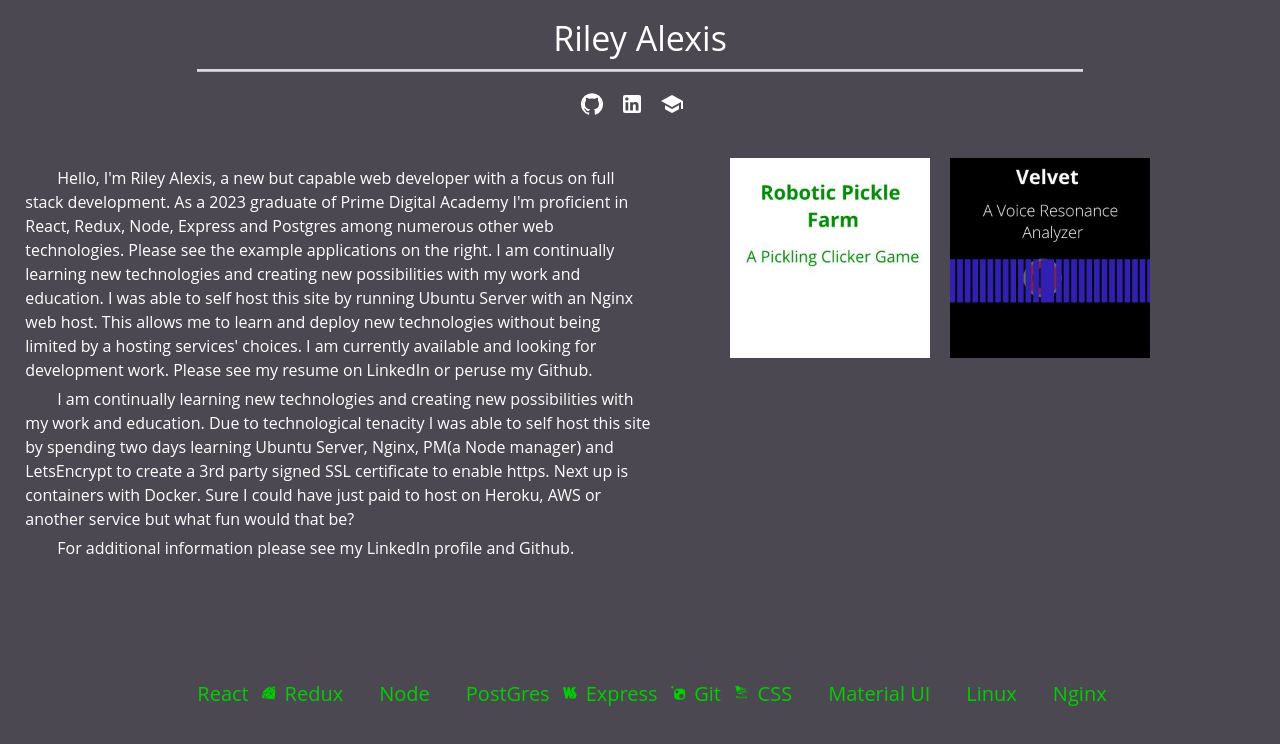
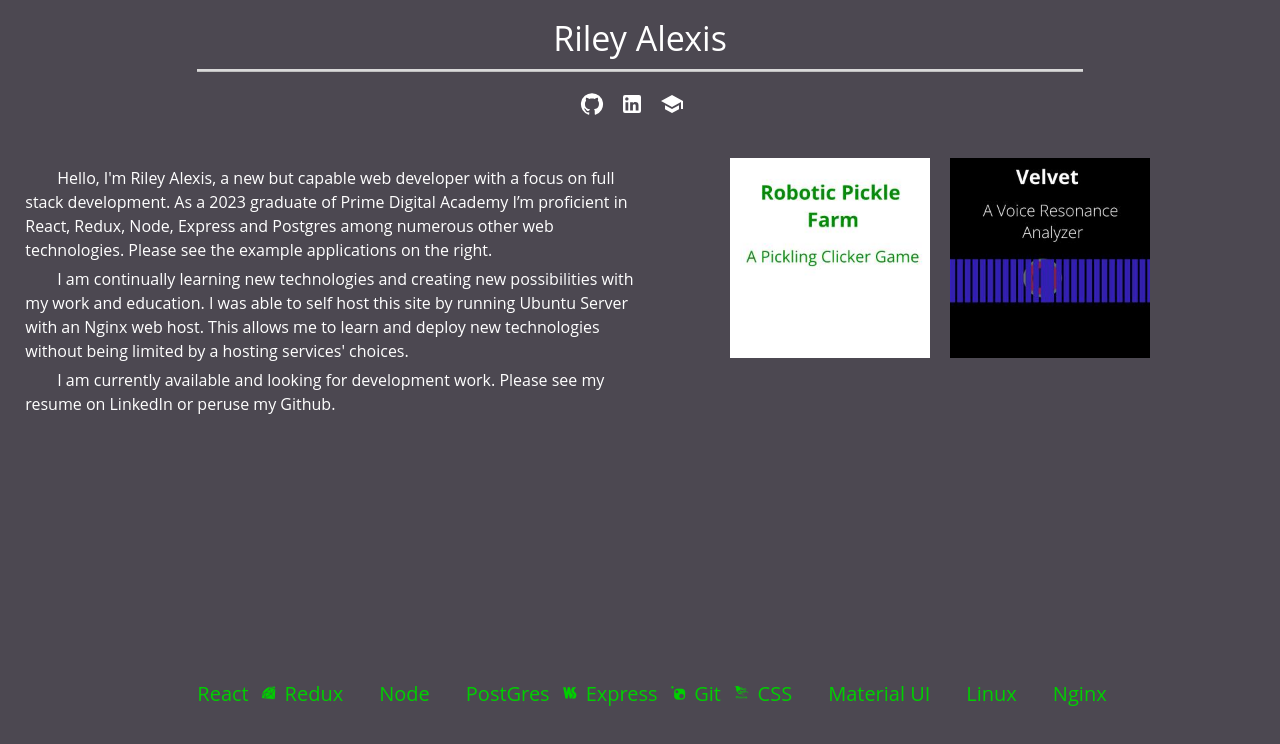
Before and after one commit to RileyAlexis/portfolio, a React (Create React App) app: page / in a window 1280 px wide. Shown: the top 744 px of the page. Built offline with nearby package versions, Linux system fonts and the light colour scheme.

Commit message:
fixed bio paragraph

```diff
--- a/src/components/AboutPara.jsx
+++ b/src/components/AboutPara.jsx
@@ -14,22 +14,17 @@ function AboutPara({ showPara }) {
             {showPara === 'bio' &&
                 <Box style={{ height: '500px', overflow: 'hidden' }}>
                     < Typography textAlign={"left"} variant="body1" style={paraStyle}>
-                        Hello, I'm Riley Alexis, a new but capable web developer with a focus on full stack development. As a 2023 graduate of Prime Digital Academy I'm proficient in React, Redux, Node, Express and Postgres among numerous other web technologies. Please see the example applications on the right.
-
-                        I am continually learning new technologies and creating new possibilities with my work and education. I was able to self host this site by running Ubuntu Server with an Nginx web host. This allows me to learn and deploy new technologies without being limited by a hosting services' choices.
-
-                        I am currently available and looking for development work. Please see my resume on LinkedIn or peruse my Github.
-
+                        Hello, I'm Riley Alexis, a new but capable web developer with a focus on full stack development.
+                        As a 2023 graduate of Prime Digital Academy I’m proficient in React, Redux, Node, Express and Postgres
+                        among numerous other web technologies. Please see the example applications on the right.
                     </Typography>
                     < Typography textAlign={"left"} variant="body1" style={paraStyle}>
                         I am continually learning new technologies and creating new possibilities with my work and education.
-                        Due to technological tenacity I was able to self host this site by spending two days learning Ubuntu Server,
-                        Nginx, PM(a Node manager) and LetsEncrypt to create a 3rd party signed SSL certificate to enable https. Next up
-                        is containers with Docker.  Sure I could have just paid to host on Heroku, AWS or another service but what fun
-                        would that be?
+                        I was able to self host this site by running Ubuntu Server with an Nginx web host. This allows me to
+                        learn and deploy new technologies without being limited by a hosting services' choices.
                     </Typography>
                     < Typography textAlign={"left"} variant="body1" style={paraStyle}>
-                        For additional information please see my LinkedIn profile and Github.
+                        I am currently available and looking for development work. Please see my resume on LinkedIn or peruse my Github.
                     </Typography>
                 </Box>
             }
```
